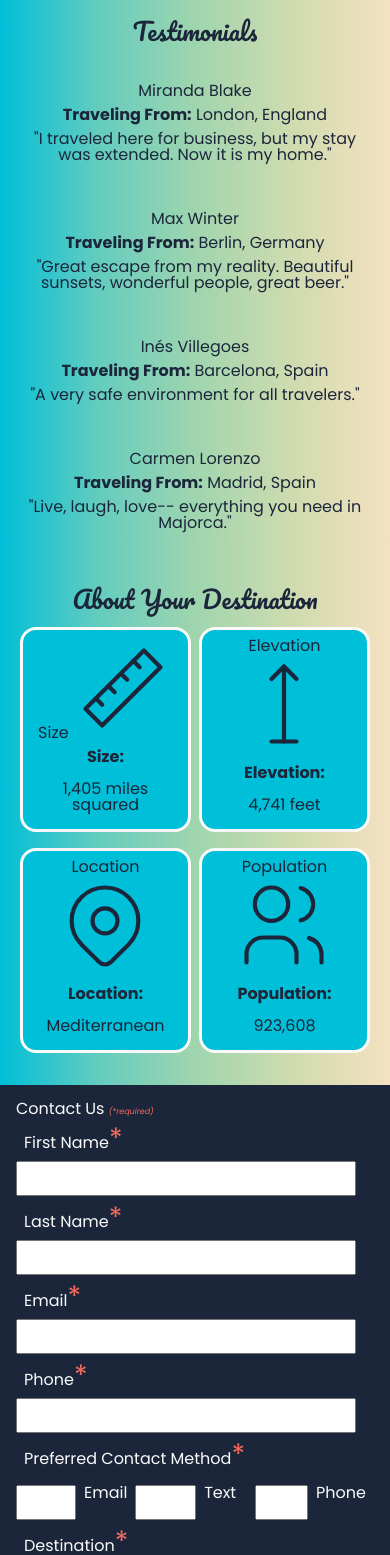
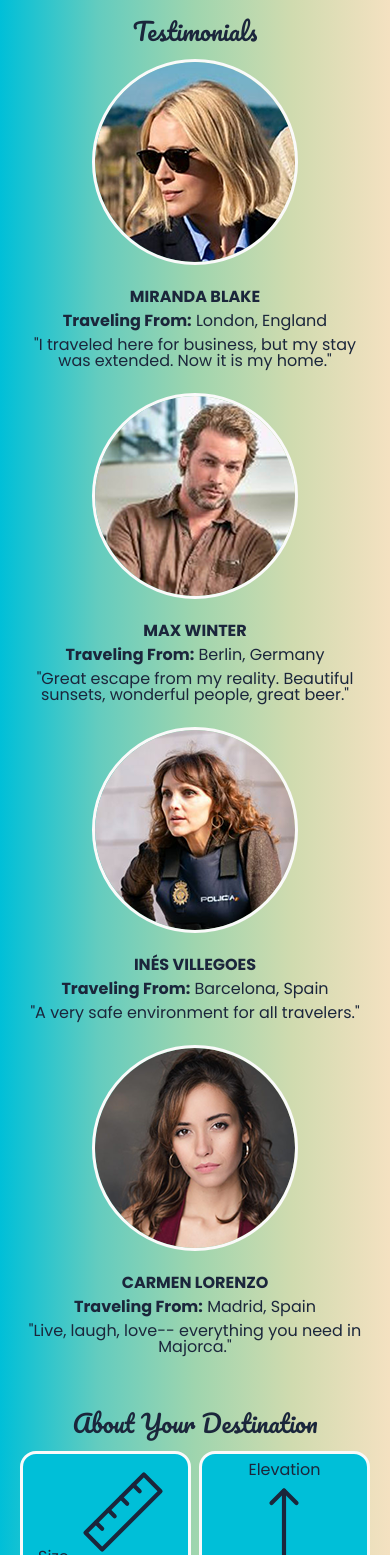
Before and after one commit to aleasha-green/wonderlust, a plain HTML site: page index.html in a window 390 px wide. Shown: the part 1750-3305 px from the top of the page. Drawn offline with Linux system fonts and the light colour scheme.

Commit message:
testimonials updates
added headers to testimonial entry names, and responsive images for entry portraits

```diff
--- a/index.html
+++ b/index.html
@@ -40,6 +40,7 @@
                 <h3>Introduction</h3>
                 <p>Imagine an island with turquoise blue waters, secret coves, soft golden sands, lush green foliage, rugged mountains, picturesque villages and a vibrant capital city. The island and its capital, Palma, are overflowing with character, while its beaches are famous all around the world, making it one of the most sought-after summer destinations.</p>
                 <div>
+                <!-- RESPONSIVE IMAGES: ART DIRECTION -->
                 <!--Responsive Image for Art Direction
                     images/majorca-beach-square-s.jpg
                     images/majorca-beach-vertical-m.jpg
@@ -100,14 +101,22 @@
                 <h3>Testimonials</h3>
 
                 <section>
+                    <!-- RESPONSIVE IMAGES: RESOLUTION SWITCHING -->
                     <!--Responsive Image for resolution switching
-                        images/miranda-blake-L.png"
+                        images/miranda-blake-L.png
                         images/miranda-blake-S.png 404w
                         images/miranda-blake-M.png 920w
                         images/miranda-blake-L.png 1280w
                     -->
+                    <img src="images/miranda-blake-L.png"
+                         srcset="images/miranda-blake-S.png 404w
+                                 images/miranda-blake-M.png 920w
+                                 images/miranda-blake-L.png 1280w"
+                         sizes="(max-width: 404px) 100vw,
+                                (max-width: 920px) 100vw,
+                                1280px">
                         <div>
-                        Miranda Blake
+                        <h4>Miranda Blake</h4>
                         <dl>
                             <dt>Traveling From:</dt>
                             <dd>London, England</dd>
@@ -122,8 +131,15 @@
                         images/max-winter-M.png 920w
                         images/max-winter-L.png 1280w
                     -->
+                    <img src="images/max-winter-L.png"
+                         srcset="images/max-winter-S.png 404w
+                                 images/max-winter-M.png 920w
+                                 images/max-winter-L.png 1280w"
+                         sizes="(max-width: 404px) 100vw,
+                                (max-width: 920px) 100vw,
+                                1280px">
                         <div>
-                        Max Winter
+                        <h4>Max Winter</h4>
                         <dl>
                             <dt>Traveling From:</dt>
                             <dd>Berlin, Germany</dd>
@@ -138,8 +154,15 @@
                         images/ines-villegoes-M.png 920w
                         images/ines-villegoes-L.png 1280w
                     -->
+                    <img src="images/ines-villegoes-L.png"
+                         srcset="images/ines-villegoes-S.png 404w
+                                 images/ines-villegoes-M.png 920w
+                                 images/ines-villegoes-L.png 1280w"
+                         sizes="(max-width: 404px) 100vw,
+                                (max-width: 920px) 100vw,
+                                1280px">
                     <div>
-                        Inés Villegoes
+                        <h4>Inés Villegoes</h4>
                         <dl>
                             <dt>Traveling From:</dt>
                             <dd>Barcelona, Spain</dd>
@@ -154,8 +177,15 @@
                         images/carmen-lorenzo-M.png 920w
                         images/carmen-lorenzo-L.png 1280w
                     -->
+                    <img src="images/carmen-lorenzo-L.png"
+                         srcset="images/carmen-lorenzo-S.png 404w
+                                 images/carmen-lorenzo-M.png 920w
+                                 images/carmen-lorenzo-L.png 1280w"
+                         sizes="(max-width: 404px) 100vw,
+                                (max-width: 920px) 100vw,
+                                1280px">
                         <div>
-                        Carmen Lorenzo
+                        <h4>Carmen Lorenzo</h4>
                         <dl>
                             <dt>Traveling From:</dt>
                             <dd>Madrid, Spain</dd>
```
